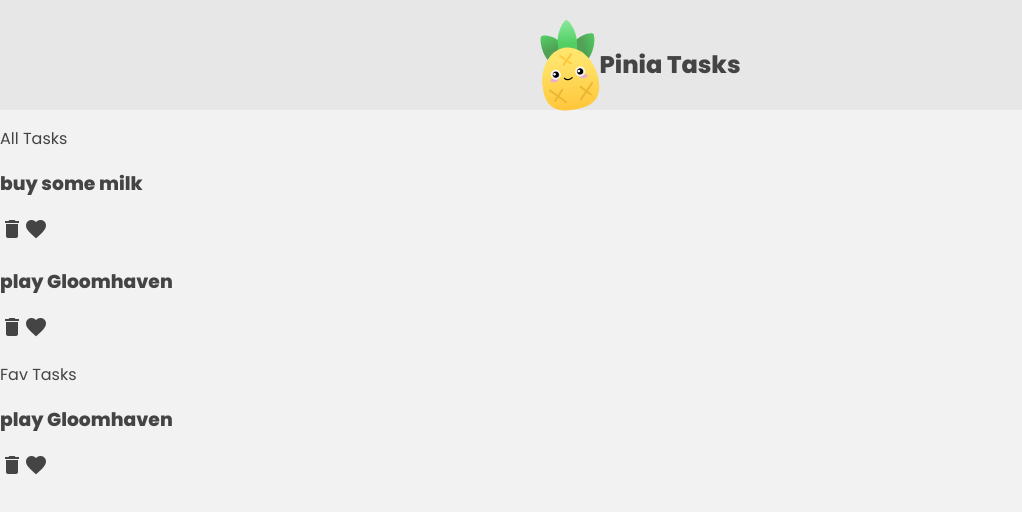
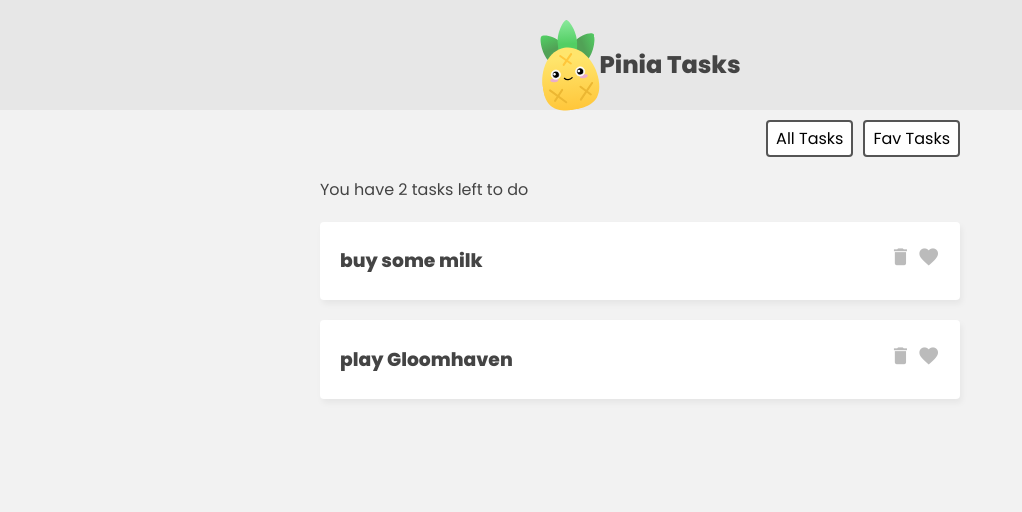
Before and after one commit to AvaniSujith/store-vue-pinia, a Vue app: page / in a window 1280 px wide. Shown: the top 512 px of the page, without its empty margins (0-1022 px from the left). Built offline with nearby package versions, Linux system fonts and the light colour scheme.

Commit message:
feat: favourite count updations

```diff
--- a/src/App.vue
+++ b/src/App.vue
@@ -2,8 +2,11 @@
 import { useTaskStore } from './stores/TaskStore.js';
 
 import TaskDetails from './components/TaskDetails.vue';
+import { ref } from 'vue';
 
 const taskStore = useTaskStore();
+
+const filter = ref('all');
 
 </script>
 
@@ -16,16 +19,22 @@ const taskStore = useTaskStore();
       <h2>Pinia Tasks</h2>
     </header>
 
+    <nav class="filter">
+      <button @click="filter = 'all'">All Tasks</button>
+      <button @click="filter = 'favs'">Fav Tasks</button>
+    </nav>
+
      <!-- task list -->
-      <div class="task-list">
-        <p>All Tasks</p>
+      <div class="task-list" v-if="filter === 'all'">
+        <!-- <p>All Tasks</p> -->
+         <p>You have {{ taskStore.totalCount }} tasks left to do</p>
         <div v-for="task in taskStore.tasks" :key="task.id">
           <TaskDetails :task="task" />
         </div>
       </div>
 
-      <div class="task-list">
-        <p>Fav Tasks</p>
+      <div class="task-list" v-if="filter === 'favs'">
+        <p>You have {{  taskStore.favCount }} favorite tasks left to do</p>
         <div v-for="task in taskStore.favs" :key="task.id">
           <TaskDetails :task="task" />
         </div>
--- a/src/assets/main.css
+++ b/src/assets/main.css
@@ -17,10 +17,12 @@ header {
   justify-content: center;
   align-items: center;
 }
+
 header img {
   max-width: 60px;
   transform: rotate(-10deg);
 }
+
 header h1 {
   margin: 0;
   font-size: 2em;
@@ -29,3 +31,53 @@ header h1 {
   color: #777;
   transform: rotate(2deg);
 }
+
+.task-list{
+  max-width: 640px;
+  margin: 20px auto;
+}
+
+.task{
+  padding: 6px 20px;
+  background-color: #fff;
+  margin-top: 20px;
+  border-radius: 4px;
+  box-shadow: 2px 4px 6px rgba(0, 0, 0, 0.05);
+  display: flex;
+  justify-content: space-between;
+  align-items: center;
+}
+
+.task h3,
+.task .icons{
+  display: inline-block;
+}
+
+.task .icons{
+  text-align: right;
+}
+
+.task i{
+  font-size: 1.4em;
+  margin-left: 6px;
+  cursor: pointer;
+  color: #bbb;
+}
+
+.filter{
+  width: 640px;
+  margin: 10px auto;
+  text-align: right;
+}
+
+.filter button{
+  display: inline-block;
+  margin-left: 10px;
+  background: #fff;
+  border: 2px solid #555;
+  border-radius: 4px;
+  padding: 4px 8px;
+  cursor: pointer;
+  font-size: 1em;
+
+}
--- a/src/stores/TaskStore.js
+++ b/src/stores/TaskStore.js
@@ -10,6 +10,14 @@ export const useTaskStore = defineStore('taskStore', {
     getters: {
         favs(){
             return this.tasks.filter(t => t.isFav)
+        },
+        favCount(){
+            return this.tasks.reduce((p, c) => {
+                return c.isFav ? p + 1 : p
+            }, 0);
+        },
+        totalCount: (state) => {
+            return state.tasks.length
         }
     }
 });
```
